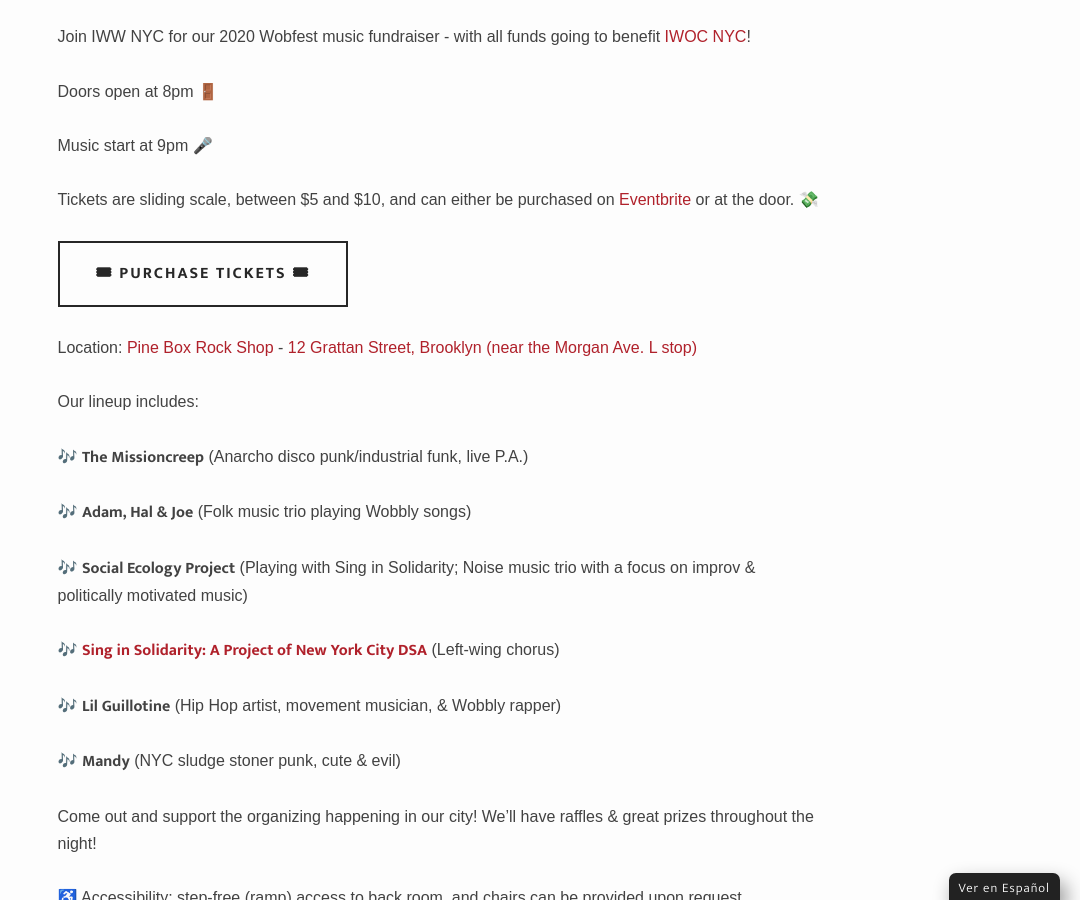
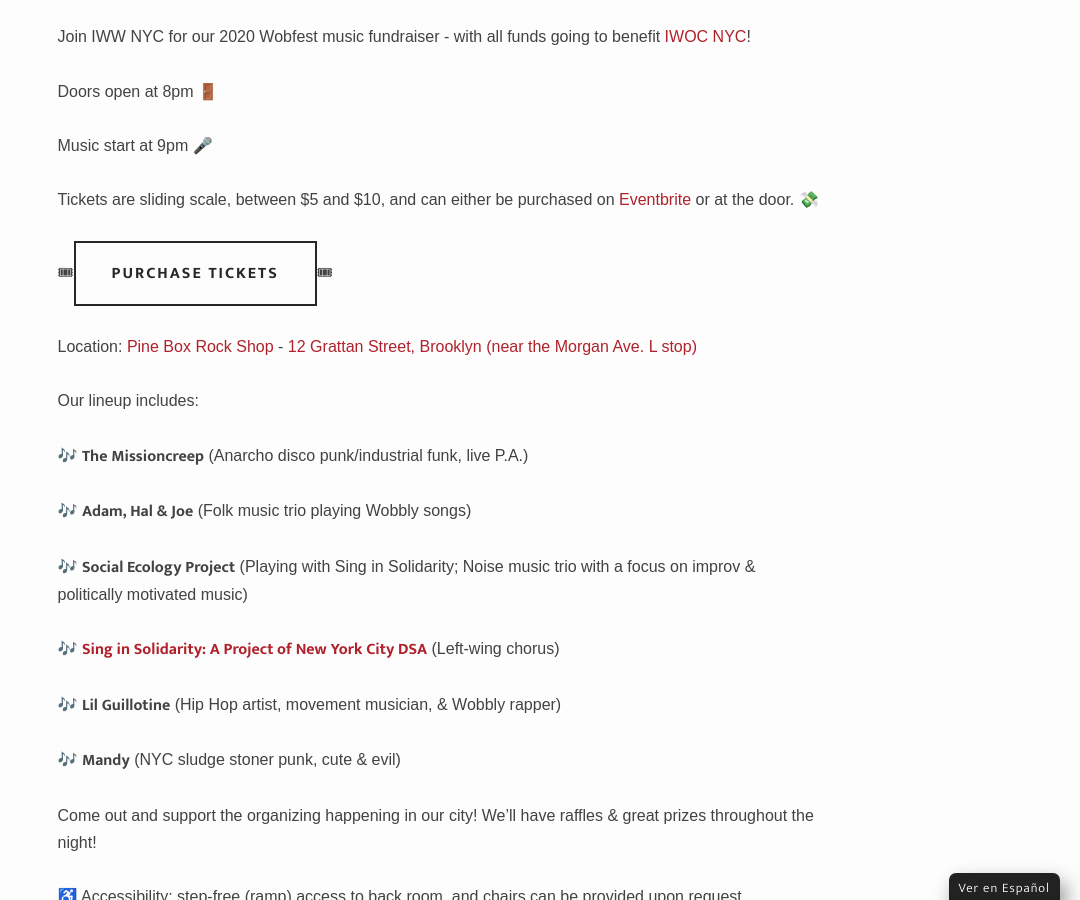
Before and after one commit to IWW-NYC-GMB/iww.nyc, a Jekyll site: the page built from _events/wobfest-2020.md, in a window 1280 px wide and 900 px high, scrolled down 1223 px. Shown: the whole window, without its empty margins (200-1280 px from the left). Built offline with Jekyll 4.4.1, drawn with Linux system fonts in a browser that asks for light colours; some web fonts are replaced.

Commit message:
Update wobfest-2020.md

```diff
--- a/_events/wobfest-2020.md
+++ b/_events/wobfest-2020.md
@@ -13,7 +13,7 @@
 
 Tickets are sliding scale, between $5 and $10, and can either be purchased on [Eventbrite](https://www.eventbrite.com/e/wobfest-2020-fundraiser-for-the-incarcerated-workers-organizing-committee-tickets-86709234655) or at the door. 💸
 
-<a href="https://www.eventbrite.com/e/wobfest-2020-fundraiser-for-the-incarcerated-workers-organizing-committee-tickets-86709234655" target="_blank"><button class="large" type="submit" style="text-align:center;" ontouchstart="">🎟 Purchase Tickets 🎟</button></a><br>
+🎟<a href="https://www.eventbrite.com/e/wobfest-2020-fundraiser-for-the-incarcerated-workers-organizing-committee-tickets-86709234655" target="_blank"><button class="large" type="submit" style="text-align:center;" ontouchstart="">Purchase Tickets</button></a>🎟<br>
 
 Location: [Pine Box Rock Shop](http://pineboxrockshop.com) - [12 Grattan Street, Brooklyn (near the Morgan Ave. L stop)](https://goo.gl/maps/s65Ff6mvRtip3bgX7)
 
```
